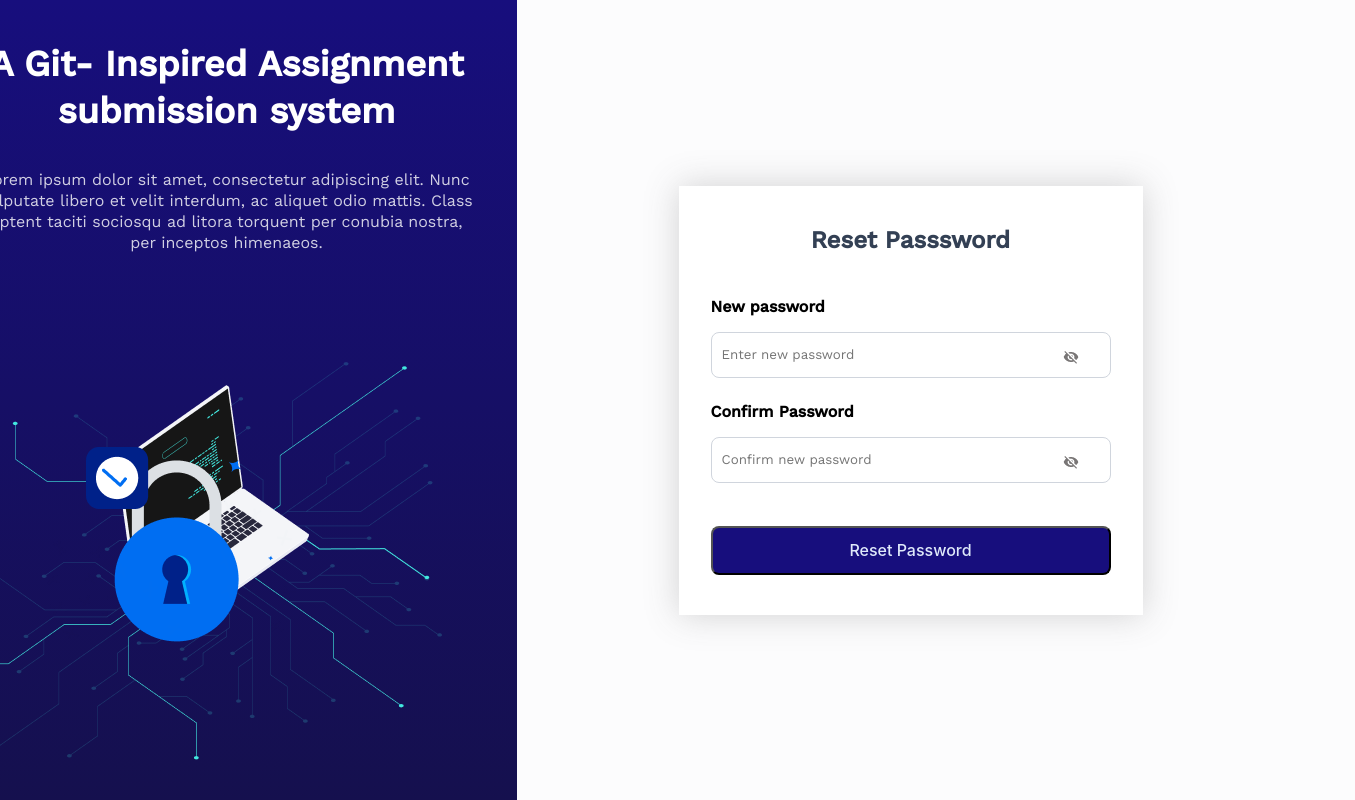
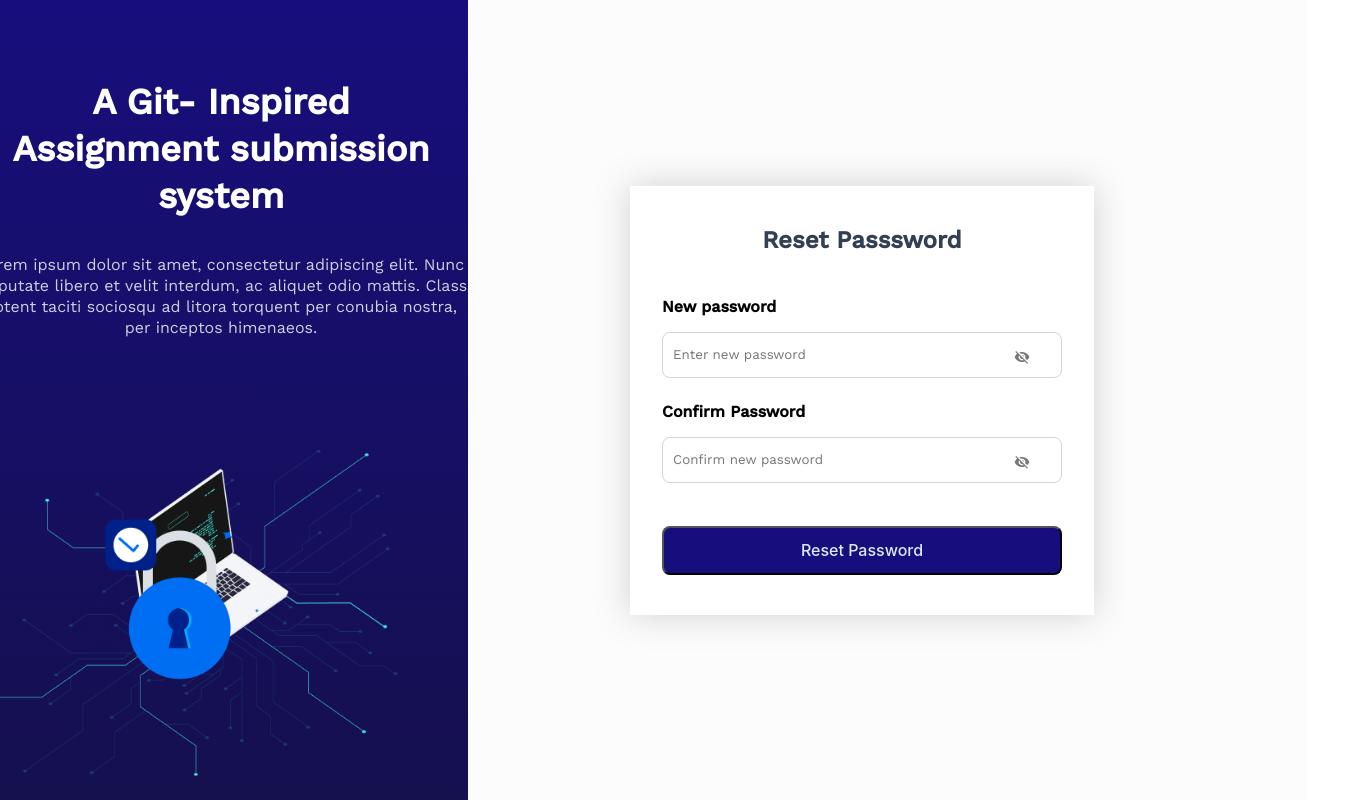
Before and after one commit to amt-divine-duah/test-repo-gitinspired, a React (Vite) app in the folder frontend/: page /assignment-details in a window 1280 px wide. Shown: the whole page, 1355 px wide, since content can reach past the window. Built offline with nearby package versions, Linux system fonts and the light colour scheme.

Commit message:
added a change to css

```diff
--- a/frontend/src/App.css
+++ b/frontend/src/App.css
@@ -42,8 +42,8 @@ body {
   height: 100vh;
   max-width: 591px;
   color: #FFFFFF;
-  display: grid;
-  grid-template-rows: 1fr 1fr;
+ display: flex;
+ flex-direction: column;
 
 }
 
@@ -55,6 +55,7 @@ body {
   place-items: center;
   align-items: center;
   justify-content: center;
+  height: 50%;
 }
 
 .top>h2 {
@@ -89,15 +90,13 @@ body {
 }
 
 .down {
-  display: grid;
-  grid-template-columns: 1fr;
-  place-items: center;
-  align-items: center;
-  justify-content: center;
+  height: 50%;
 }
 .down > img {
-
+width: 100%;
+height: 100%;
   object-fit: cover;
+  margin-top: -5px;
 }
 .box-outer {
   display: flex;
```
